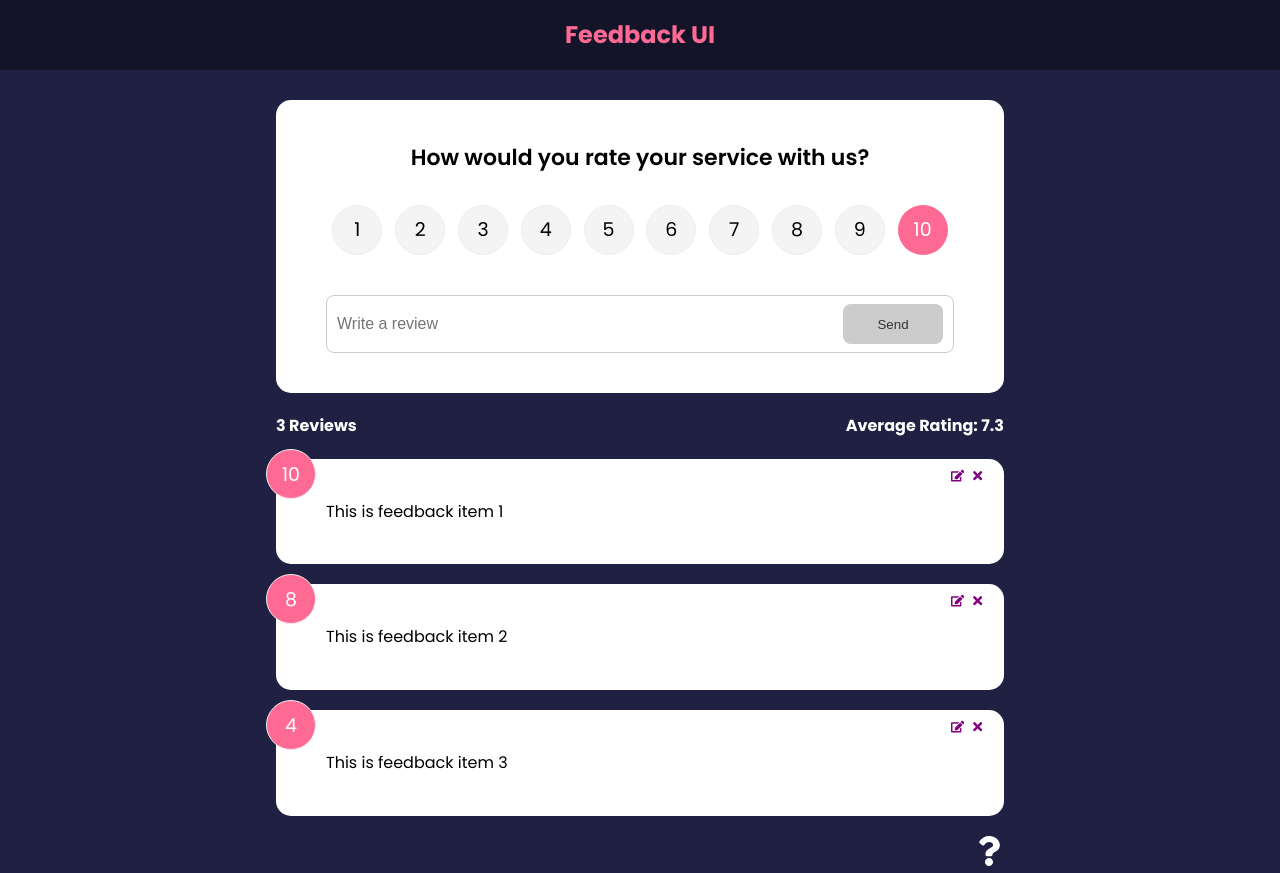
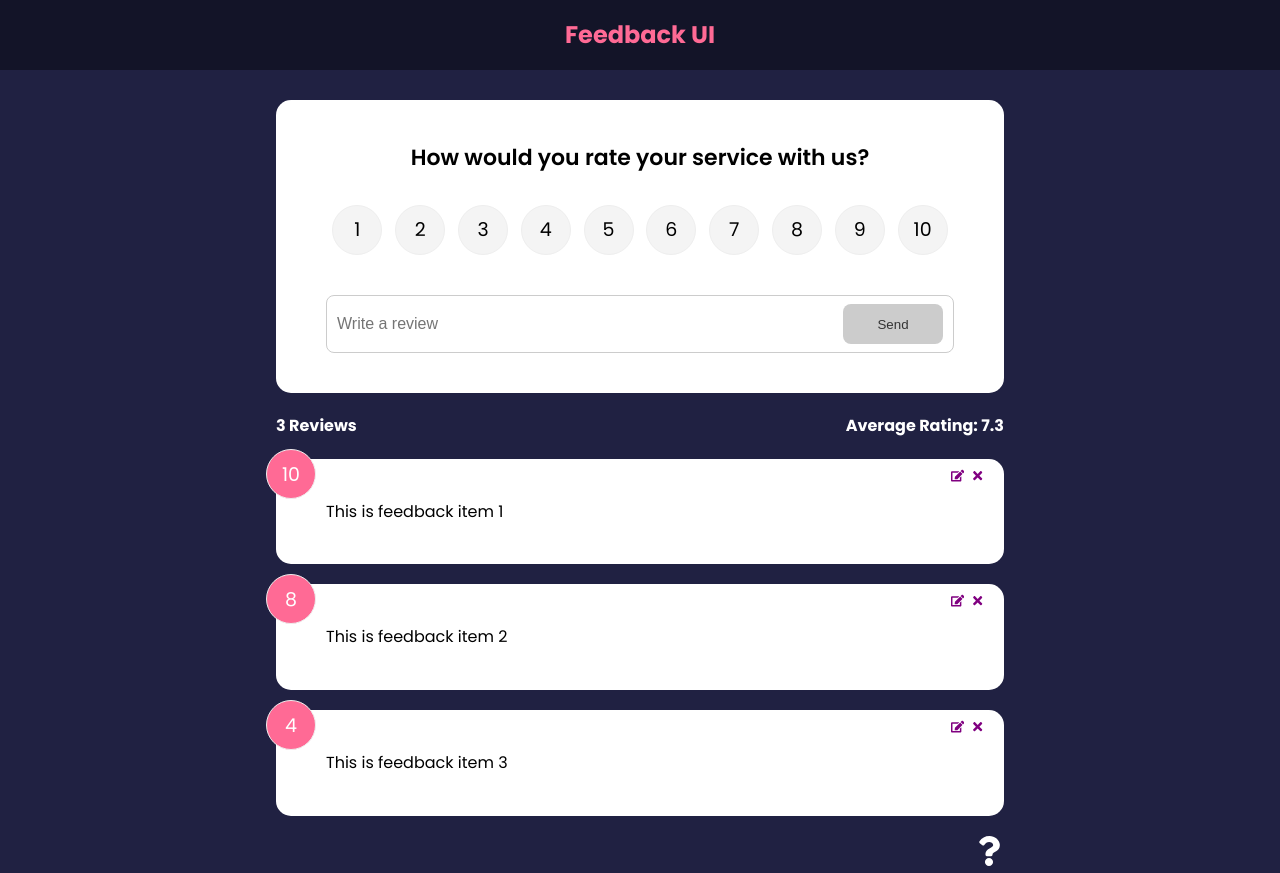
Before and after one commit to ozanisgor/react-feedback-app, a React (Create React App) app: page / in a window 1280 px wide. Built offline with nearby package versions, Linux system fonts and the light colour scheme; the HTML template or start-up script is replaced by a standard one.

Commit message:
add: useEffect for edit

```diff
--- a/src/components/FeedbackForm.jsx
+++ b/src/components/FeedbackForm.jsx
@@ -1,4 +1,4 @@
-import { useState, useContext } from 'react';
+import { useState, useContext, useEffect } from 'react';
 import FeedbackContext from '../context/FeedBackContext';
 import RatingSelect from './RatingSelect';
 import Button from './shared/Button';
@@ -10,7 +10,15 @@
   const [btnDisabled, setBtnDisabled] = useState(true);
   const [message, setMessage] = useState('');
 
-  const { addFeedback } = useContext(FeedbackContext);
+  const { addFeedback, feedbackEdit } = useContext(FeedbackContext);
+
+  useEffect(() => {
+    if (feedbackEdit.edit === true) {
+      setBtnDisabled(false);
+      setText(feedbackEdit.item.text);
+      setRating(feedbackEdit.item.rating);
+    }
+  }, [feedbackEdit]);
 
   const handleTextChange = e => {
     if (text === '') {
--- a/src/components/RatingSelect.jsx
+++ b/src/components/RatingSelect.jsx
@@ -1,7 +1,14 @@
-import { useState } from 'react';
+import { useState, useContext, useEffect } from 'react';
+import FeedbackContext from '../context/FeedBackContext';
 
 function RatingSelect({ select }) {
   const [selected, setSelected] = useState(10);
+
+  const { feedbackEdit } = useContext(FeedbackContext);
+
+  useEffect(() => {
+    setSelected(feedbackEdit.item.rating);
+  }, [feedbackEdit]);
 
   const handleChange = e => {
     setSelected(+e.currentTarget.value);
--- a/src/context/FeedBackContext.js
+++ b/src/context/FeedBackContext.js
@@ -53,7 +53,8 @@
         feedback,
         deleteFeedback,
         addFeedback,
-        editFeedback
+        editFeedback,
+        feedbackEdit
       }}
     >
       {children}
```
